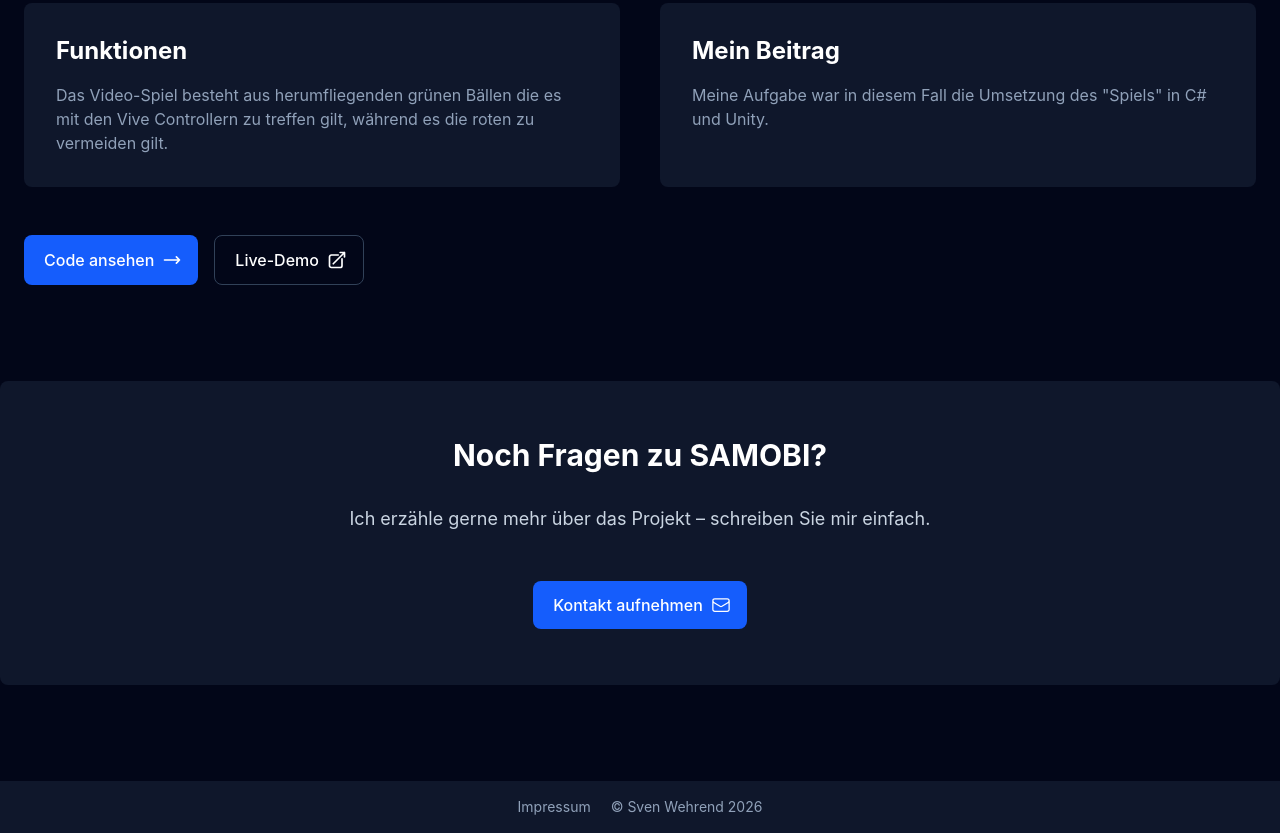
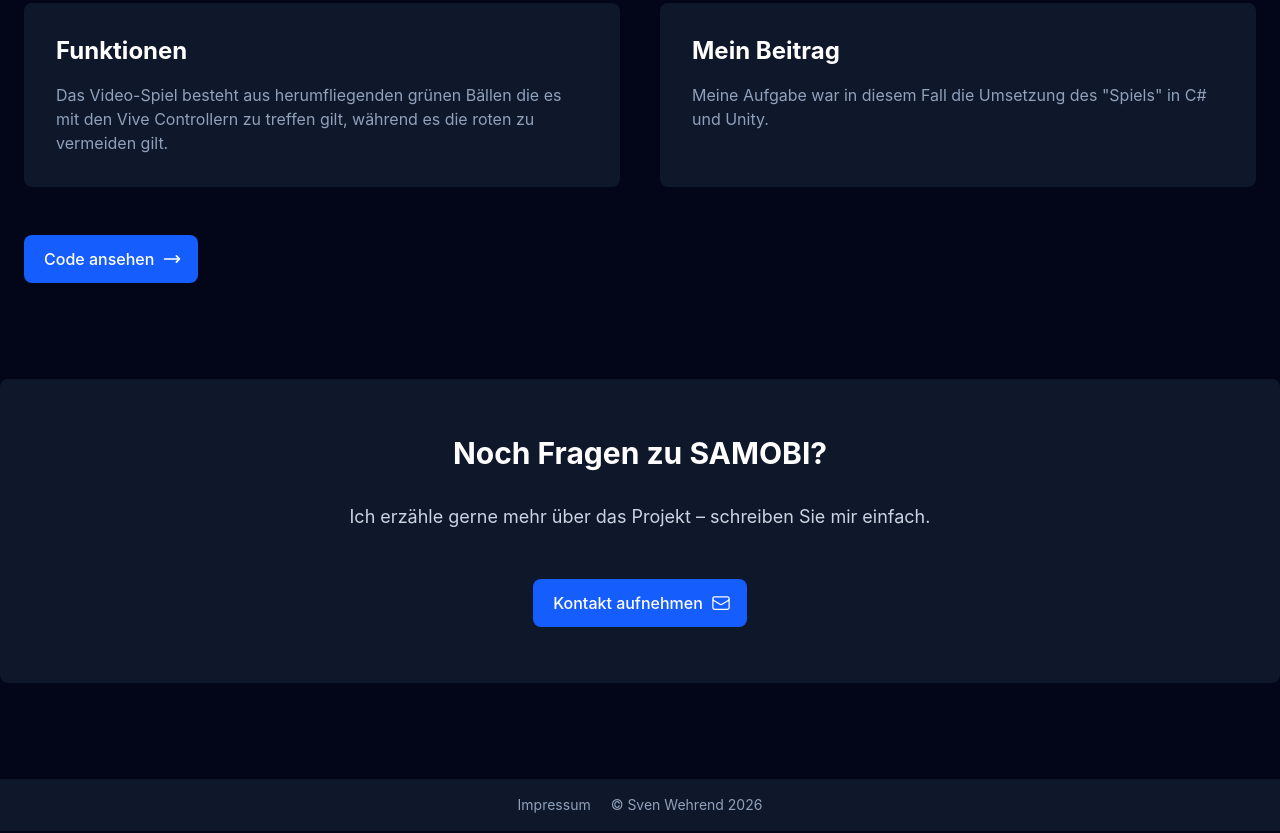
Before and after one commit to wehrend/portfolio, a website built with Vite: page samobi.html in a window 1280 px wide. Shown: the part 1290-2123 px from the top of the page. Built offline with nearby package versions, Linux system fonts and the light colour scheme.

Commit message:
remove wrong button

```diff
--- a/samobi.html
+++ b/samobi.html
@@ -129,26 +129,6 @@
             />
           </svg>
         </a>
-        <a
-          href="#"
-          target="_blank"
-          class="text-sm lg:text-base font-medium border border-slate-700 hover:border-slate-500 transition rounded-lg px-5 py-3 flex items-center justify-center"
-          >Live-Demo
-          <svg
-            xmlns="http://www.w3.org/2000/svg"
-            fill="none"
-            viewBox="0 0 24 24"
-            stroke-width="2"
-            stroke="currentColor"
-            class="w-5 h-5 ml-2 -mr-1"
-          >
-            <path
-              stroke-linecap="round"
-              stroke-linejoin="round"
-              d="M13.5 6H5.25A2.25 2.25 0 0 0 3 8.25v10.5A2.25 2.25 0 0 0 5.25 21h10.5A2.25 2.25 0 0 0 18 18.75V10.5m-10.5 6L21 3m0 0h-5.25M21 3v5.25"
-            />
-          </svg>
-        </a>
       </div>
     </div>
 
```
